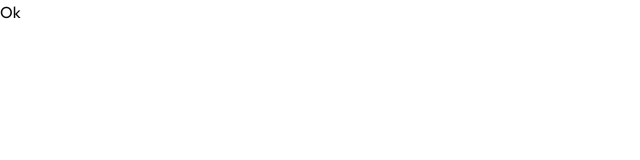
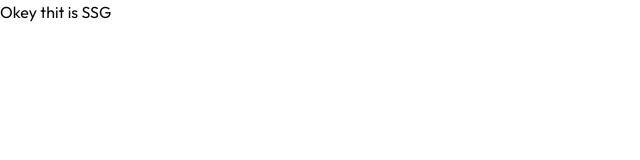
Before and after one commit to Temka24/TimeLink, a Next.js app in the folder client/: page / in a window 1280 px wide. Shown: the top 160 px of the page, without its empty margins (0-640 px from the left). Built offline with nearby package versions, Linux system fonts and the light colour scheme.

Commit message:
some issui

```diff
--- a/client/src/app/page.tsx
+++ b/client/src/app/page.tsx
@@ -28,7 +28,7 @@ export const metadata = {
 export default function HomePage() {
     return (
         <>
-            <div>Ok</div>
+            <div>Okey thit is SSG</div>
         </>
     );
 }
```
